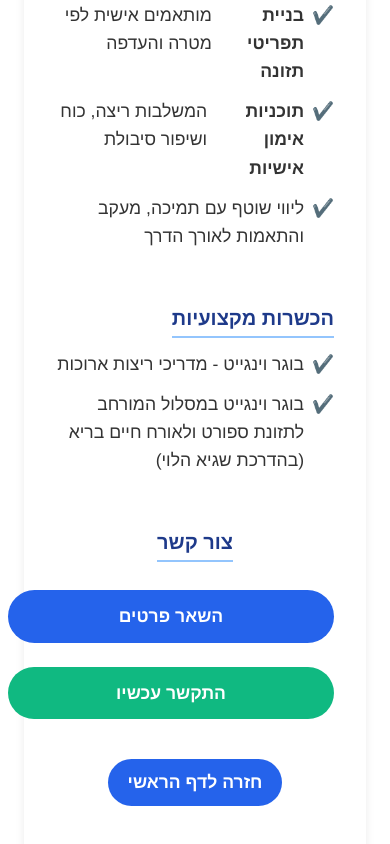
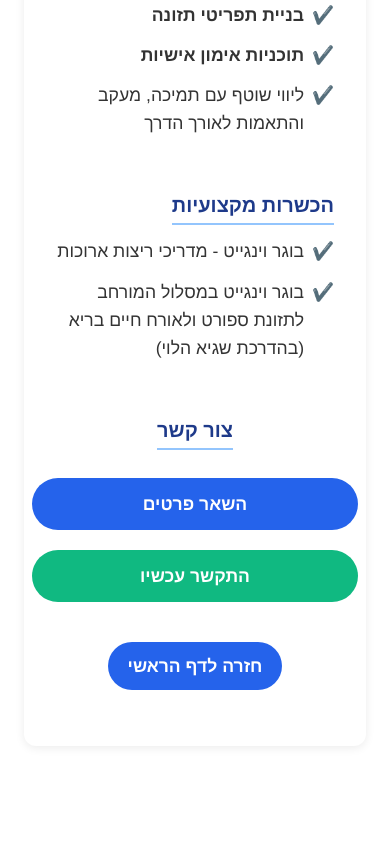
Before and after one commit to ronental75/nutrition-community, a React (Create React App) app: page /about in a window 390 px wide. Shown: the part 953-1797 px from the top of the page. After the commit the page ends 1739 px from the top, so only its background shows below. Built offline with nearby package versions, Linux system fonts and the light colour scheme.

Commit message:
Initial commit

```diff
--- a/src/About.js
+++ b/src/About.js
@@ -39,11 +39,13 @@ export default function About() {
           <ul className="service-list">
             <li className="service-item">
               <span className="check-icon">✔️</span>
-              <strong>בניית תפריטי תזונה</strong> מותאמים אישית לפי מטרה והעדפה
+              <strong>בניית תפריטי תזונה</strong>
             </li>
+            {/* <span>מותאמים אישית לפי מטרה והעדפה</span> */}
             <li className="service-item">
               <span className="check-icon">✔️</span>
-              <strong>תוכניות אימון אישיות</strong> המשלבות ריצה, כוח ושיפור סיבולת
+              <strong>תוכניות אימון אישיות</strong>
+               {/* המשלבות ריצה, כוח ושיפור סיבולת */}
             </li>
             <li className="service-item">
               <span className="check-icon">✔️</span>
--- a/src/about.css
+++ b/src/about.css
@@ -182,6 +182,15 @@
     transform: translateY(-2px);
   }
 
+  /* ✅ Mobile fix */
+@media (max-width: 640px) {
+    .contact-buttons {
+      flex-direction: column;
+      align-items: center;
+      gap: 0.75rem;
+    }
+  }
+
   /* Return button */
   .return-button-container {
     text-align: center;
```
